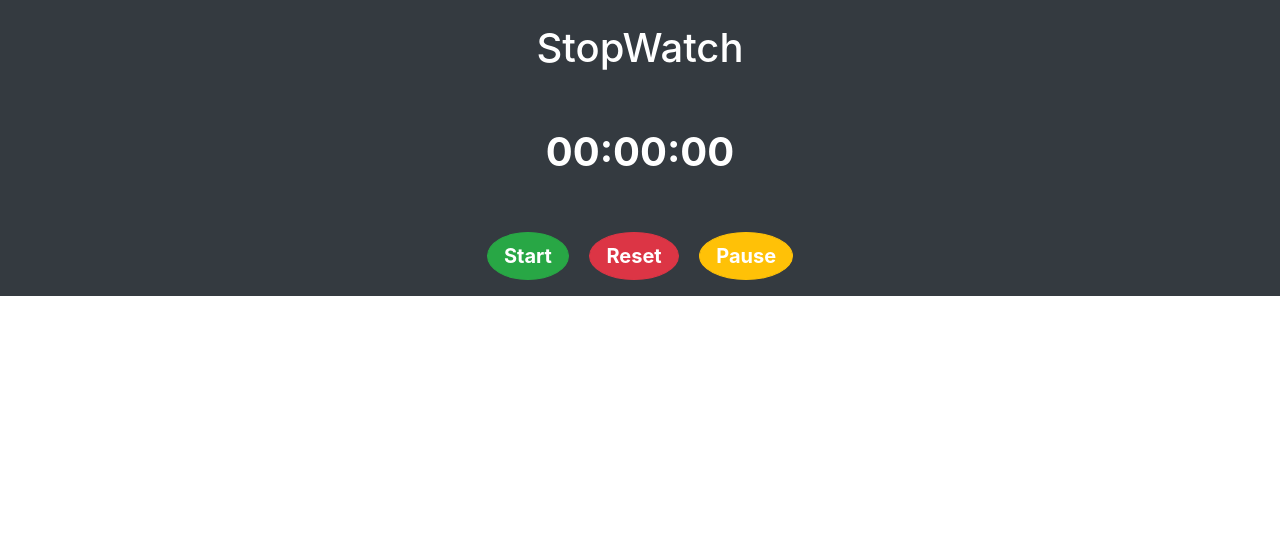
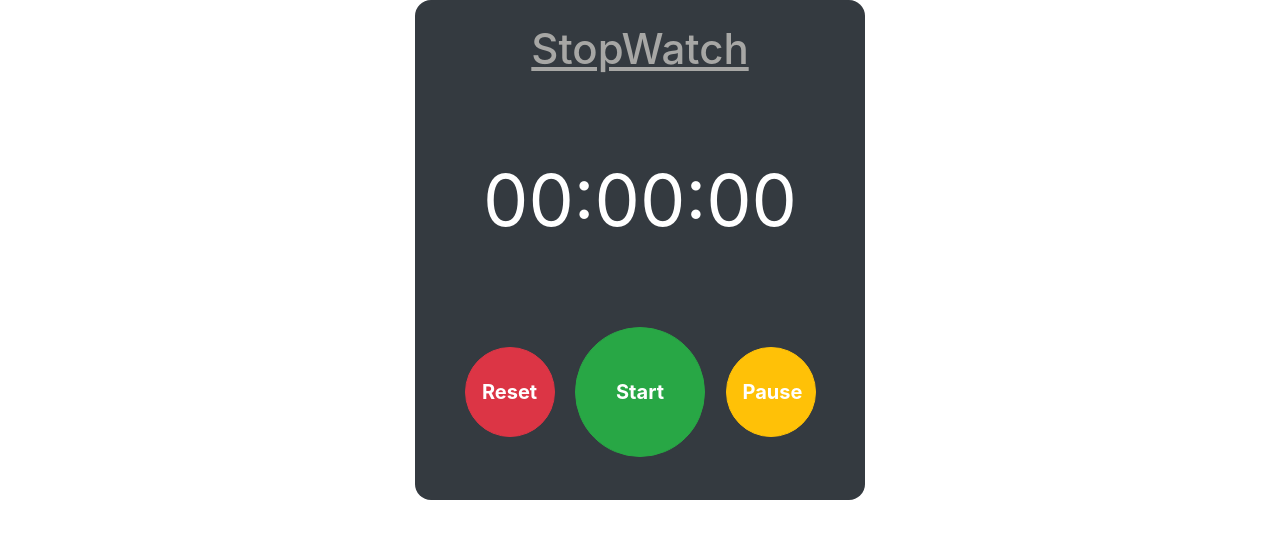
Before and after one commit to haris-aqeel/StopWatch, a plain HTML site: page public/index.html in a window 1280 px wide. Drawn offline with nearby package versions, Linux system fonts and the light colour scheme.

Commit message:
stopwatch completeed

```diff
--- a/public/index.html
+++ b/public/index.html
@@ -17,11 +17,11 @@
       <h1 class="header pt-4 pb-5">StopWatch</h1>
     </div>
     <div>
-      <h1 class="timer font-weight-bold pb-5"><span id="hour">00</span>:<span id="minute">00</span>:<span id="second">00</span></h1>
+      <h1 class="timer pb-5"><span id="hour">00</span>:<span id="minute">00</span>:<span id="second">00</span></h1>
     </div>
     <div class="pb-3">
-      <button class="btn btn-lg btn-success rounded-circle mx-2 font-weight-bold" onclick="buttonStart()">Start</button>
       <button class="btn btn-lg btn-danger rounded-circle mx-2 font-weight-bold" onclick="buttonStop()">Reset</button>
+      <button class="btn btn-lg btn-success rounded-circle mx-2 font-weight-bold start" onclick="buttonStart()">Start</button>
       <button class="btn btn-lg btn-warning rounded-circle mx-2 font-weight-bold text-white" onclick="buttonPause()">Pause</button>
     </div>
   </div>
--- a/public/style.css
+++ b/public/style.css
@@ -0,0 +1,29 @@
+#stopwatch{
+    max-width: 450px;
+    height: 500px;
+    border-radius: 16px;
+    margin: 0 auto;
+
+}
+
+.header{
+    font-size: 42px;
+    color: rgb(167, 167, 165);
+    text-decoration: underline;
+}
+
+.timer{
+    font-size: 72px;
+    font-weight: 400;
+    margin: 35px 20px;
+}
+
+button{
+    width: 90px;
+    height: 90px;
+}
+
+.start{
+    width: 130px;
+    height: 130px;
+}
```
